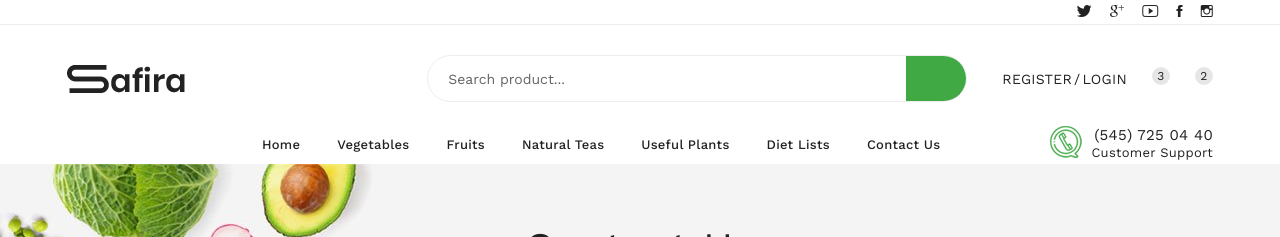
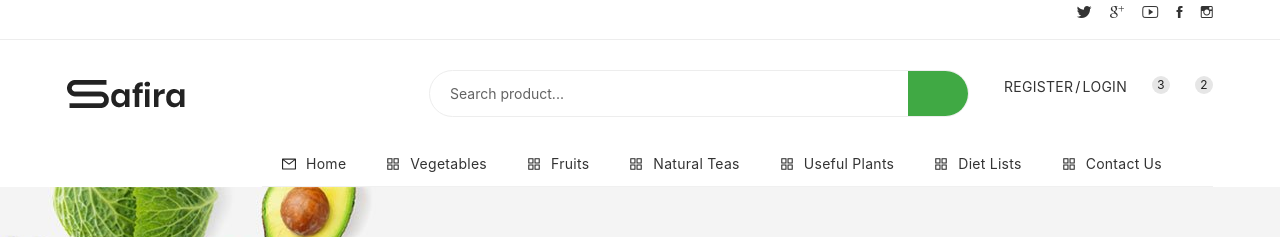
Before and after one commit to muhsindeniz/health-pathh, a React (Create React App) app: page /contact in a window 1280 px wide. Shown: the top 237 px of the page. Built offline with nearby package versions, Linux system fonts and the light colour scheme; a web font is replaced by a local one.

Commit message:
navbar edited

```diff
--- a/package.json
+++ b/package.json
@@ -6,6 +6,7 @@
     "@testing-library/jest-dom": "^5.11.4",
     "@testing-library/react": "^11.1.0",
     "@testing-library/user-event": "^12.1.10",
+    "antd": "^4.17.3",
     "react": "^17.0.2",
     "react-dom": "^17.0.2",
     "react-router-dom": "5.2.0",
--- a/src/App.js
+++ b/src/App.js
@@ -20,6 +20,7 @@ import Fruits from './Pages/Fruits/Fruits';
 import NaturalTeas from './Pages/NaturalTeas/NaturalTeas';
 import Plants from './Pages/Plants/Plants';
 import DietList from './Pages/DietList/DietList';
+import 'antd/dist/antd.css';
 
 function App() {
 
@@ -38,11 +39,6 @@ function App() {
       window.removeEventListener('load', getSize)
     }
   }, [])
-
-  var iframes = document.getElementsByTagName('iframe');
-  for (var i = 0; i < iframes.length; i++) {
-      iframes[i].parentNode.removeChild(iframes[i]);
-  }
 
   return (
     <>
--- a/src/Components/Layout/Navbar/Navbar.js
+++ b/src/Components/Layout/Navbar/Navbar.js
@@ -3,12 +3,10 @@ import logo from '../../../Assets/media/img/logo/logo.png'
 import { Link } from 'react-router-dom'
 import product from '../../../Assets/media/img/s-product/product.jpg'
 import product2 from '../../../Assets/media/img/s-product/product2.jpg'
-import { GlobalSettingsContext } from '../../../Contexts/GlobalSettingsContext'
+import { Menu } from 'antd';
+import { MailOutlined, AppstoreOutlined, SettingOutlined } from '@ant-design/icons';
 
 const Navbar = () => {
-
-    let [openMenu, setOpenMenu] = useState(false)
-    let {mobile} = useContext(GlobalSettingsContext);
 
     return (
         <>
@@ -150,42 +148,32 @@ const Navbar = () => {
 
                                     </section>
                                 </div>
-                                <div className="col-lg-8">
-                                    <div className="main_menu menu_position">
-                                        <nav>
-                                            <div className="menu_icon w-100" onClick={() => setOpenMenu(!openMenu)}>
-                                                <i className="fas fa-bars"></i>
-                                            </div>
-                                            <ul className={openMenu === false ? "open" : "closed"}>
-                                                <li onClick={() => setOpenMenu(true)}>
-                                                    <Link to="/">home</Link>
-                                                </li>
-                                                <li onClick={() => setOpenMenu(true)}>
+                                <div className="col-lg-10 col-sm-12">
+                                    <Menu mode="horizontal">
+                                        <Menu.Item key="home" icon={<MailOutlined />}>
+                                        <Link to="/">Home</Link>
+                                        </Menu.Item>
+                                        <Menu.Item key="vegetables"  icon={<AppstoreOutlined />}>
                                         <Link to="/vegetables">Vegetables</Link>
-                                                </li>
-                                                <li onClick={() => setOpenMenu(true)}>
+                                        </Menu.Item>
+                                        <Menu.Item key="fruits"  icon={<AppstoreOutlined />}>
                                         <Link to="/fruits">Fruits</Link>
-                                                </li>
-                                                <li onClick={() => setOpenMenu(true)}>
+                                        </Menu.Item>
+                                        <Menu.Item key="tea"  icon={<AppstoreOutlined />}>
                                         <Link to="/natural-teas">Natural Teas</Link>
-                                                </li>
-                                                <li onClick={() => setOpenMenu(true)}>
+                                        </Menu.Item>
+                                        <Menu.Item key="plants"  icon={<AppstoreOutlined />}>
                                         <Link to="/useful-plants">Useful Plants</Link>
-                                                </li>
-                                                <li onClick={() => setOpenMenu(true)}>
+                                        </Menu.Item>
+                                        <Menu.Item key="lists"  icon={<AppstoreOutlined />}>
                                         <Link to="/diet-list">Diet Lists</Link>
-                                                </li>
-                                                <li onClick={() => setOpenMenu(true)}>
+                                        </Menu.Item>
+                                        <Menu.Item key="us"  icon={<AppstoreOutlined />}>
                                         <Link to="/contact">Contact Us</Link>
-                                                </li>
-                                            </ul>
-                                        </nav>
-                                    </div>
-                                </div>
-                                <div className="col-lg-2">
-                                    <div className="call-support">
-                                        <p><a href="tel:05457250440">(545) 725 04 40</a> Customer Support</p>
-                                    </div>
+                                        </Menu.Item>
+
+                                    </Menu>
+
                                 </div>
                             </div>
                         </div>
--- a/src/Pages/Contact/Contact.js
+++ b/src/Pages/Contact/Contact.js
@@ -9,7 +9,7 @@ const Contact = () => {
             <HeaderBanner page="Contact Us" targetPage="Contact Us" />
 
             <div className="contact_map mt-70">
-                <iframe src="https://www.google.com/maps/embed?pb=!1m18!1m12!1m3!1d51590.889037618246!2d35.934378443244356!3d36.08299090611279!2m3!1f0!2f0!3f0!3m2!1i1024!2i768!4f13.1!3m3!1m2!1s0x1525d6a47a2890ad%3A0x8ad66bfc29e4b6e8!2sSamanda%C4%9F%2C%20Hatay!5e0!3m2!1sen!2str!4v1638790343156!5m2!1sen!2str" width="100%" height="450" style={{ border: "none" }} allowfullscreen="" loading="lazy"></iframe>
+                <iframe src="https://www.google.com/maps/embed?pb=!1m18!1m12!1m3!1d51590.889037618246!2d35.934378443244356!3d36.08299090611279!2m3!1f0!2f0!3f0!3m2!1i1024!2i768!4f13.1!3m3!1m2!1s0x1525d6a47a2890ad%3A0x8ad66bfc29e4b6e8!2sSamanda%C4%9F%2C%20Hatay!5e0!3m2!1sen!2str!4v1638790343156!5m2!1sen!2str" width="100%" height="450" style={{ border: "none" }} allowFullScreen="" loading="lazy"></iframe>
             </div>
 
             <div className="contact_area">
```
Also changed, not shown: src/Assets/css/style.css, src/Components/Filters/Filter.js (line endings or trailing spaces), 1 other file (tests, documents, lock files or other folders). Lines whose indentation alone changed are shown as unchanged.
